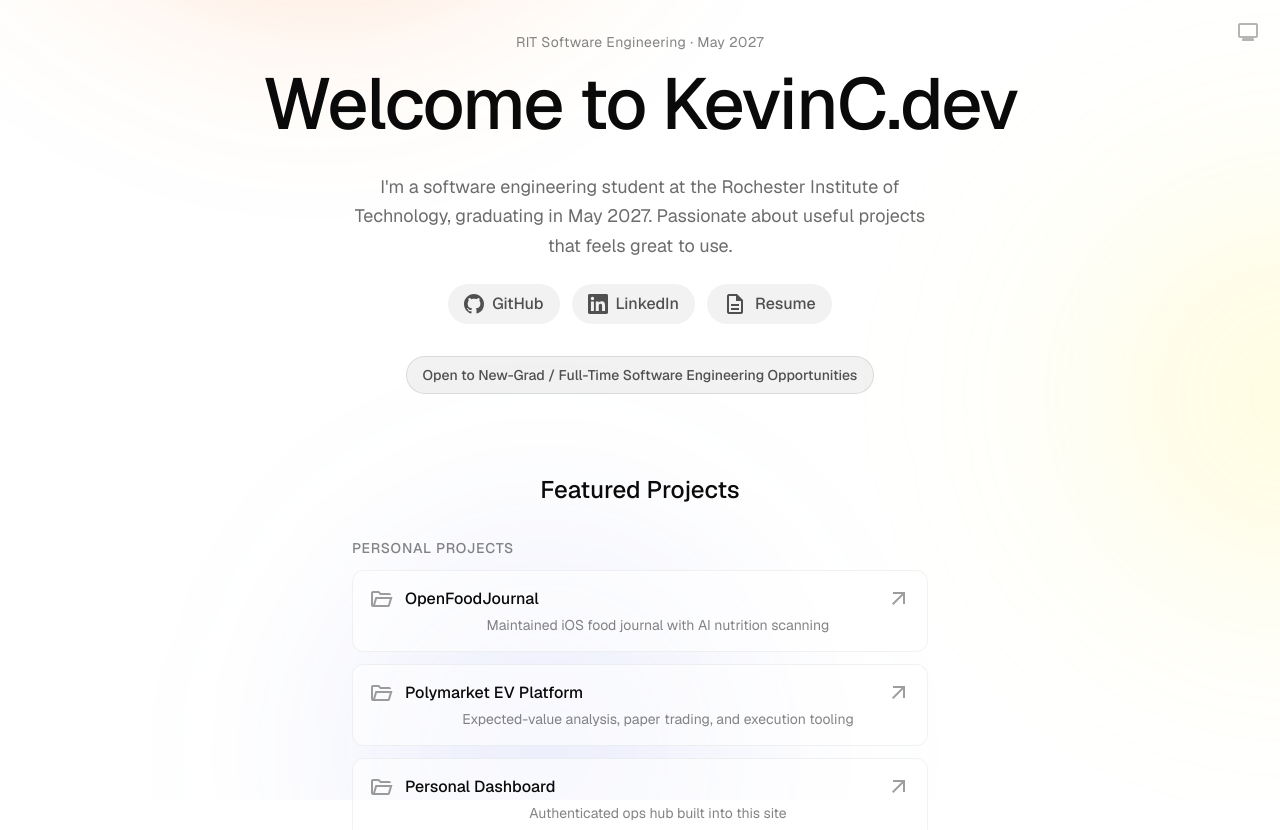
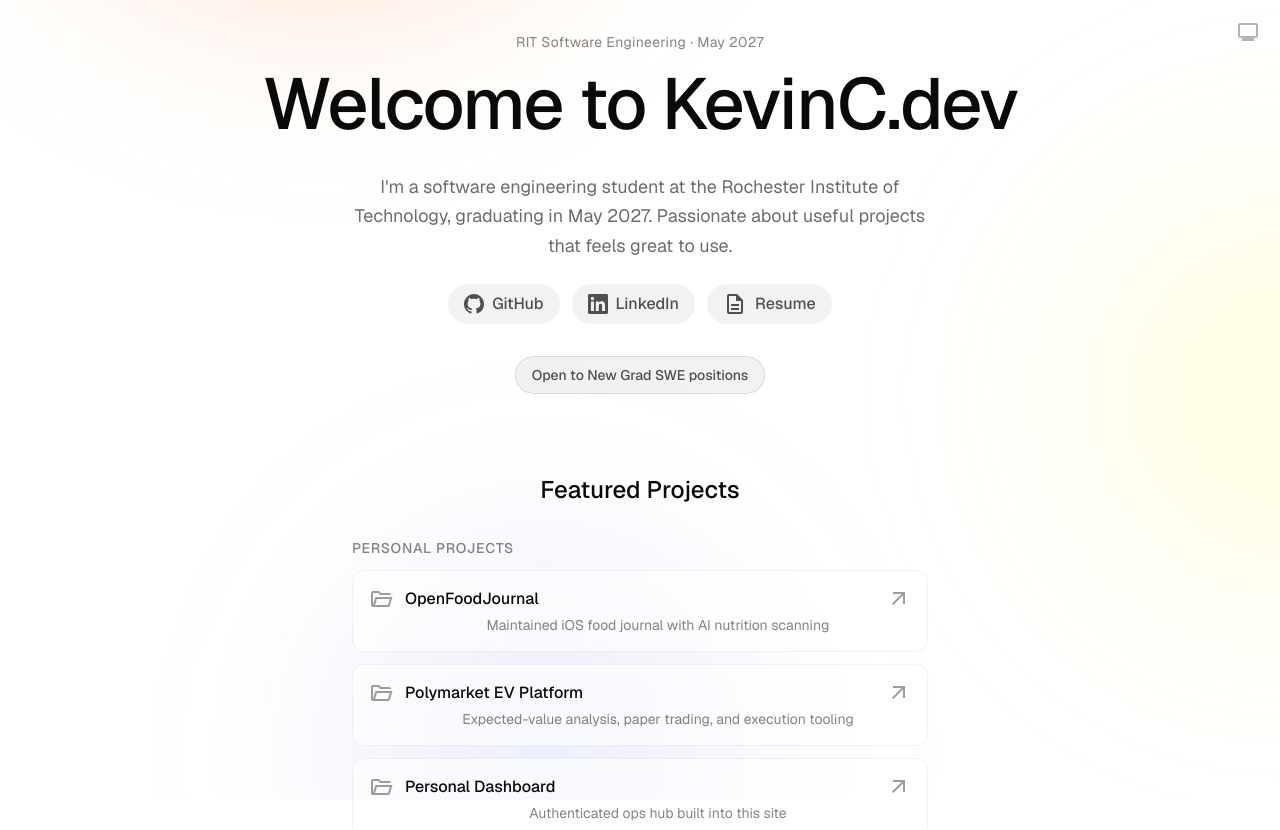
Before and after one commit to kvn8888/kvn8888.github.io, a Next.js app in the folder homepage/: page / in a window 1280 px wide. Shown: the top 830 px of the page. Built offline with nearby package versions, Linux system fonts and the light colour scheme.

Commit message:
Use requested new grad availability wording

```diff
--- a/homepage/src/app/page.tsx
+++ b/homepage/src/app/page.tsx
@@ -189,7 +189,7 @@
 
         {/* Status Badge */}
         <div className="inline-flex items-center gap-2 px-4 py-2 bg-foreground/5 border border-foreground/10 rounded-full blur-reveal-4">
-          <span className="text-sm font-medium text-foreground/70">Open to New-Grad / Full-Time Software Engineering Opportunities</span>
+          <span className="text-sm font-medium text-foreground/70">Open to New Grad SWE positions</span>
         </div>
 
         {/* Projects Section */}
```
